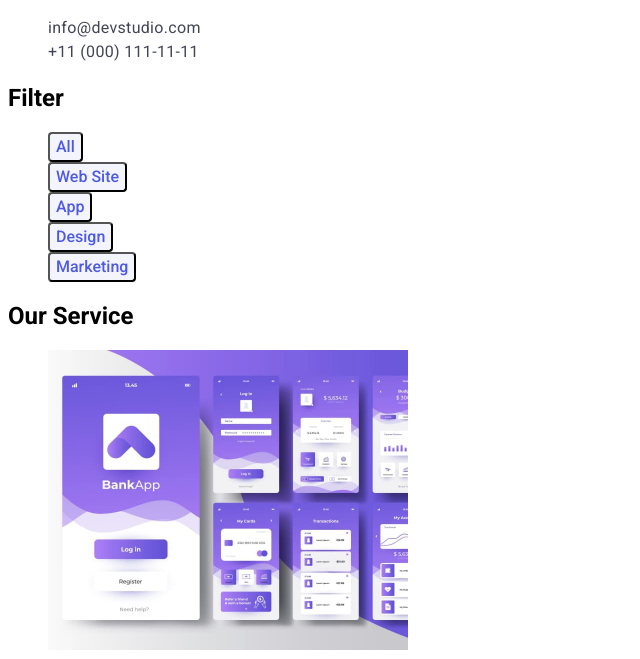
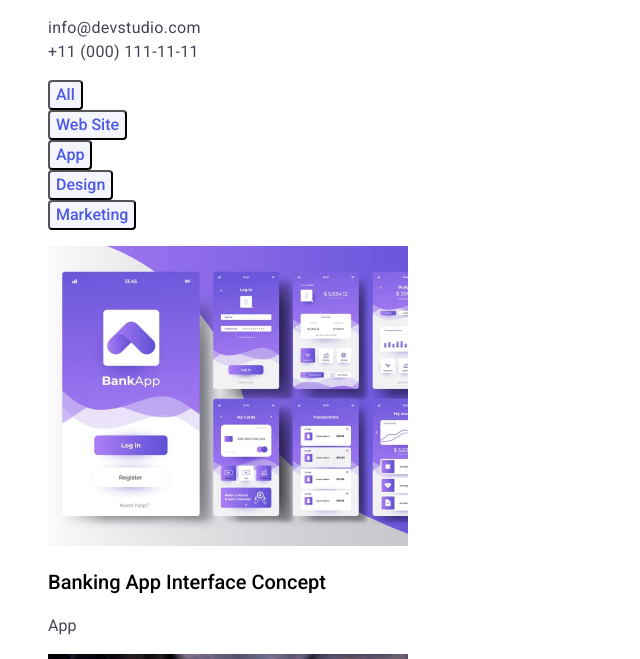
Before and after one commit to DarriaGl/goit-markup-hw-02, a plain HTML site: page portfolio.html in a window 1280 px wide. Shown: the part 120-779 px from the top of the page, without its empty margins (0-640 px from the left). Drawn offline with Linux system fonts and the light colour scheme.

Commit message:
Update portfolio.html

```diff
--- a/portfolio.html
+++ b/portfolio.html
@@ -40,8 +40,9 @@
         </ul>
       </address>
     </header>
+    <main>
     <section>
-      <h1>Filter</h1>
+      <h1 class="head-hide">Filter</h1>
       <ul>
         <li><button type="button" class="btn">All</button></li>
         <li><button type="button" class="btn">Web Site</button></li>
@@ -51,7 +52,7 @@
       </ul>
     </section>
     <section>
-      <h2>Our Service</h2>
+      <h2 class="head-hide">Our Service</h2>
       <ul>
         <li>
           <img src="./images/image1.jpg" alt="banking" width="360" />
@@ -100,6 +101,7 @@
         </li>
       </ul>
     </section>
+  </main>
     <footer>
       <a href="./index.html" class="logo-foot"
         ><span class="blue-part">Web</span>Studio</a
```
